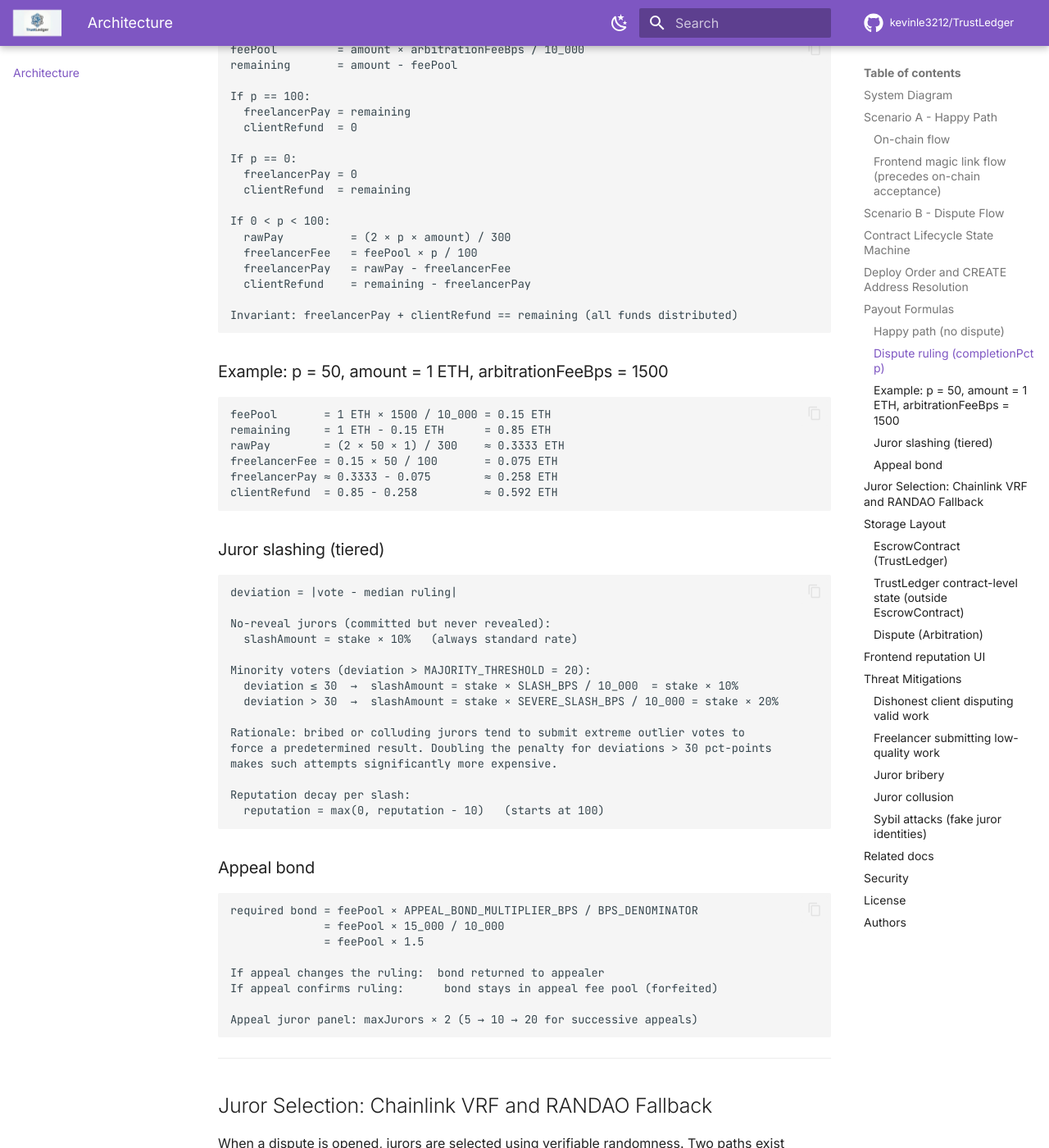
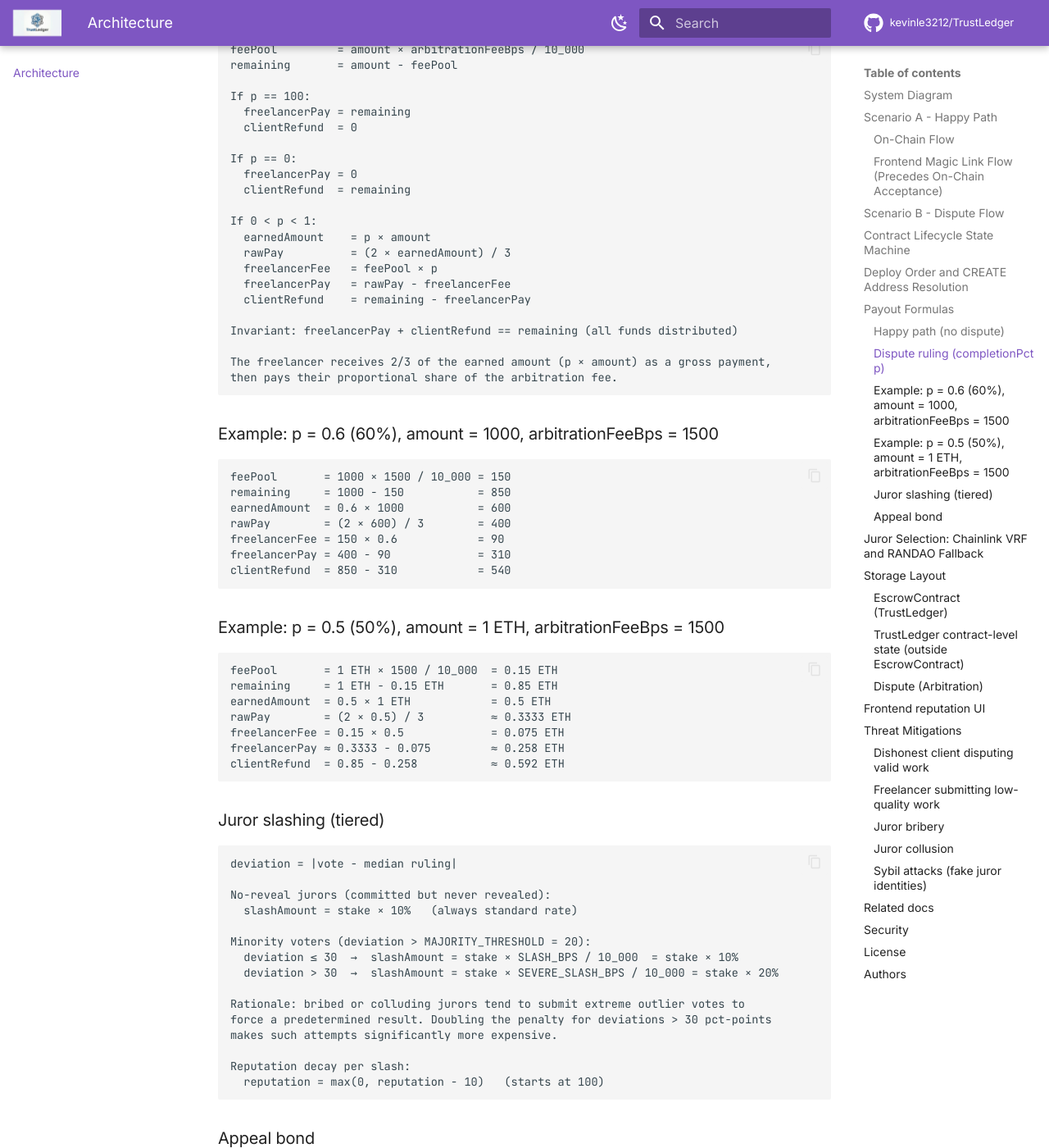
Before and after one commit to kevinle3212/TrustLedger, an MkDocs documentation site: the page built from docs/ARCHITECTURE.md, in a window 1280 px wide and 1400 px high, scrolled down 5543 px. Shown: the whole window at 82% size. Built offline with MkDocs 1.6.1 and Material for MkDocs 9.7.7, drawn with Linux system fonts in a browser that asks for light colours; comment, search, counter and statistics services are not loaded; some of the changed text lies outside the part shown.

Commit message:
docs: fix header casing and grammar

````diff
--- a/docs/ARCHITECTURE.md
+++ b/docs/ARCHITECTURE.md
@@ -85,7 +85,7 @@ TrustLedger is a four-contract system deployed on Ethereum. The contracts commun
 
 ## Scenario A - Happy Path
 
-### On-chain flow
+### On-Chain Flow
 
 ```text
 Client                  TrustLedger             Freelancer
@@ -110,7 +110,7 @@ Client                  TrustLedger             Freelancer
   │                         │─── ReputationRegistry.rate() ──────────►│
 ```
 
-### Frontend magic link flow (precedes on-chain acceptance)
+### Frontend Magic Link Flow (Precedes On-Chain Acceptance)
 
 The client fills in the freelancer's email on the create-contract page. After the
 `createContract` transaction confirms, the frontend extracts the contract ID from
@@ -280,24 +280,41 @@ If p == 0:
   freelancerPay = 0
   clientRefund  = remaining
 
-If 0 < p < 100:
-  rawPay          = (2 × p × amount) / 300
-  freelancerFee   = feePool × p / 100
+If 0 < p < 1:
+  earnedAmount    = p × amount
+  rawPay          = (2 × earnedAmount) / 3
+  freelancerFee   = feePool × p
   freelancerPay   = rawPay − freelancerFee
   clientRefund    = remaining − freelancerPay
 
 Invariant: freelancerPay + clientRefund == remaining (all funds distributed)
+
+The freelancer receives 2/3 of the earned amount (p × amount) as a gross payment,
+then pays their proportional share of the arbitration fee.
 ```
 
-### Example: p = 50, amount = 1 ETH, arbitrationFeeBps = 1500
+### Example: p = 0.6 (60%), amount = 1000, arbitrationFeeBps = 1500
 
 ```text
-feePool       = 1 ETH × 1500 / 10_000 = 0.15 ETH
-remaining     = 1 ETH − 0.15 ETH      = 0.85 ETH
-rawPay        = (2 × 50 × 1) / 300    ≈ 0.3333 ETH
-freelancerFee = 0.15 × 50 / 100       = 0.075 ETH
-freelancerPay ≈ 0.3333 − 0.075        ≈ 0.258 ETH
-clientRefund  = 0.85 − 0.258          ≈ 0.592 ETH
+feePool       = 1000 × 1500 / 10_000 = 150
+remaining     = 1000 − 150           = 850
+earnedAmount  = 0.6 × 1000           = 600
+rawPay        = (2 × 600) / 3        = 400
+freelancerFee = 150 × 0.6            = 90
+freelancerPay = 400 − 90             = 310
+clientRefund  = 850 − 310            = 540
+```
+
+### Example: p = 0.5 (50%), amount = 1 ETH, arbitrationFeeBps = 1500
+
+```text
+feePool       = 1 ETH × 1500 / 10_000  = 0.15 ETH
+remaining     = 1 ETH − 0.15 ETH       = 0.85 ETH
+earnedAmount  = 0.5 × 1 ETH            = 0.5 ETH
+rawPay        = (2 × 0.5) / 3          ≈ 0.3333 ETH
+freelancerFee = 0.15 × 0.5             = 0.075 ETH
+freelancerPay ≈ 0.3333 − 0.075         ≈ 0.258 ETH
+clientRefund  = 0.85 − 0.258           ≈ 0.592 ETH
 ```
 
 ### Juror slashing (tiered)
````
Also changed, not shown: docs/DOCKER.md (+2 -2 lines), docs/FAQ.md (+3 -3 lines), 1 other file.
